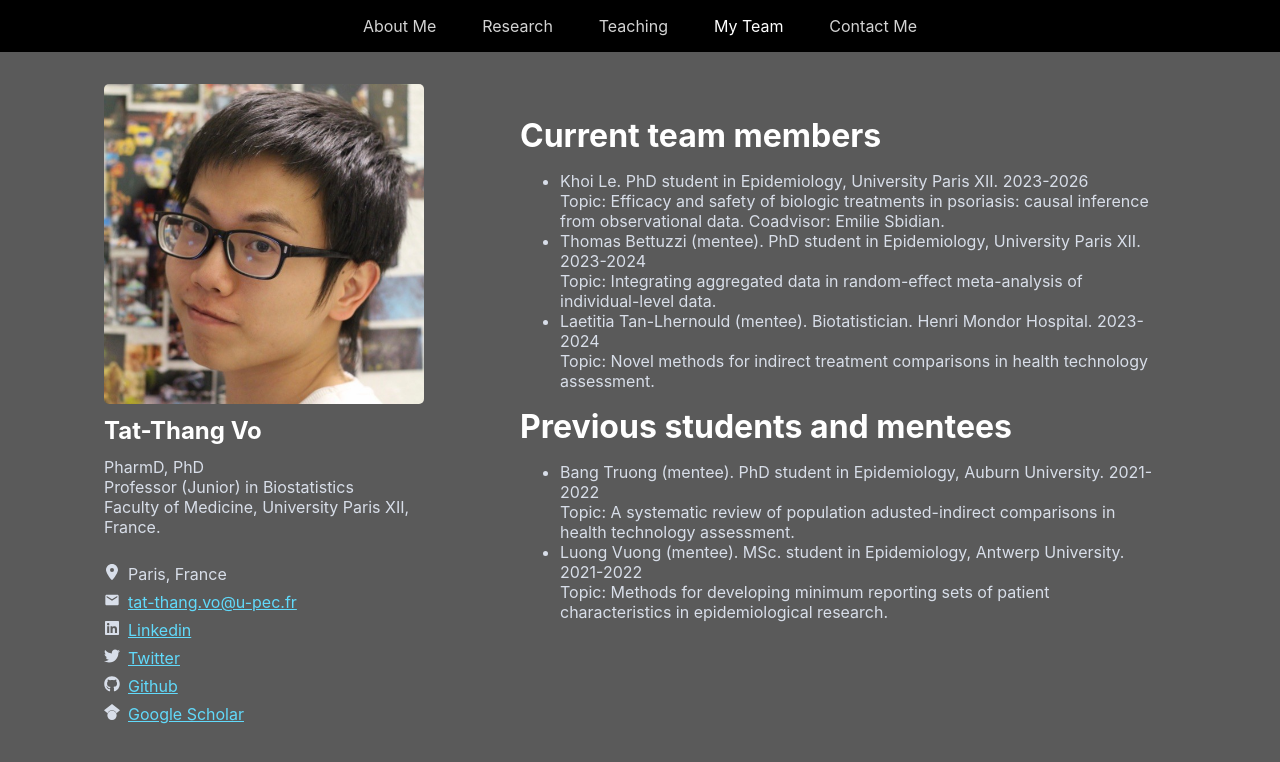
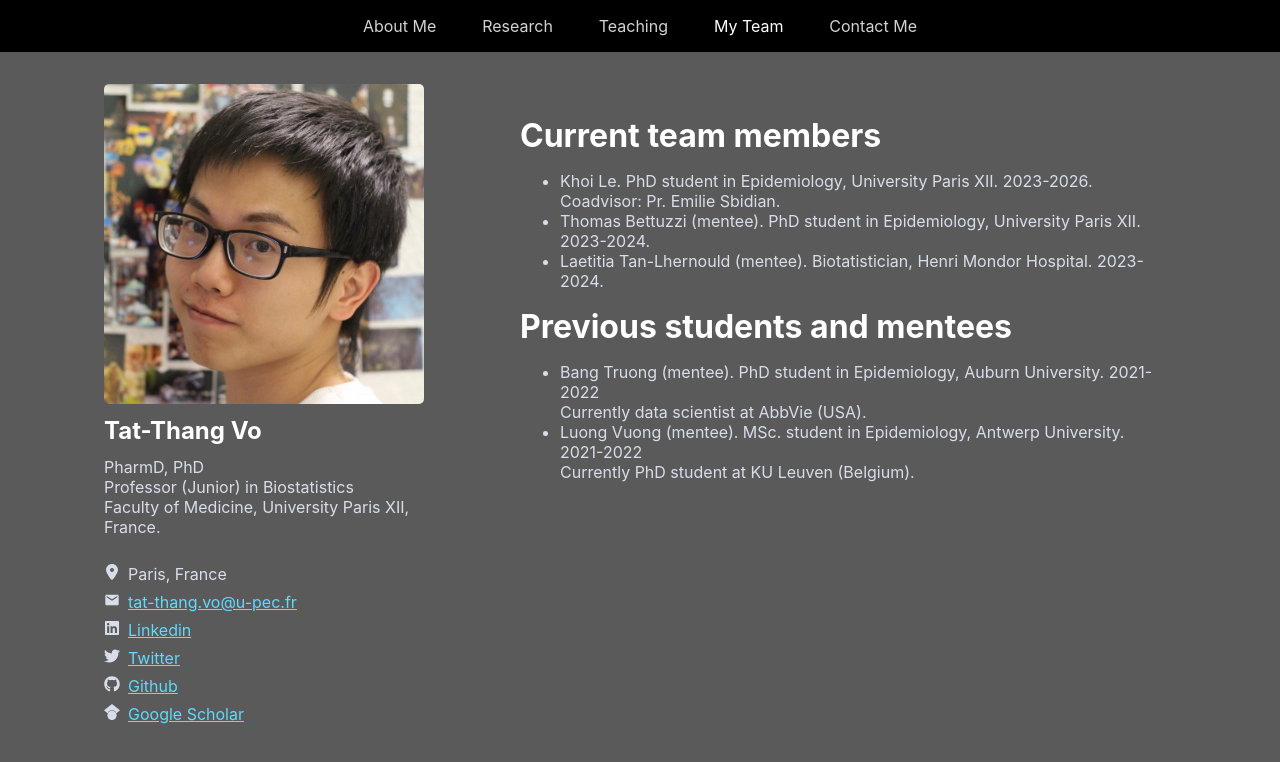
Before and after one commit to votatthang/ttv, a React (Create React App) app: page /MyTeam in a window 1280 px wide. Shown: the top 762 px of the page. Built offline with nearby package versions, Linux system fonts and the light colour scheme.

Commit message:
Update MyTeam.js

```diff
--- a/src/Pages/MyTeam/MyTeam.js
+++ b/src/Pages/MyTeam/MyTeam.js
@@ -8,18 +8,15 @@ export default function MyTeam() {
         <div className="contentText">
             <ul>
                 <li>
-                    Khoi Le. PhD student in Epidemiology, University Paris XII. 2023-2026
-                    <br/> Topic: Efficacy and safety of biologic treatments in psoriasis: causal inference
-                    from observational data. Coadvisor: Emilie Sbidian.
+                    Khoi Le. PhD student in Epidemiology, University Paris XII. 2023-2026.
+                    <br/> Coadvisor: Pr. Emilie Sbidian.
                     <br/>
                 </li>
                 <li>
-                    Thomas Bettuzzi (mentee). PhD student in Epidemiology, University Paris XII. 2023-2024
-                    <br/> Topic: Integrating aggregated data in random-effect meta-analysis of individual-level data.
+                    Thomas Bettuzzi (mentee). PhD student in Epidemiology, University Paris XII. 2023-2024.
                 </li>
                 <li>
-                    Laetitia Tan-Lhernould (mentee). Biotatistician. Henri Mondor Hospital. 2023-2024
-                    <br/> Topic: Novel methods for indirect treatment comparisons in health technology assessment.
+                    Laetitia Tan-Lhernould (mentee). Biotatistician, Henri Mondor Hospital. 2023-2024.
                 </li>
             </ul>
         </div>
@@ -30,13 +27,11 @@ export default function MyTeam() {
             <ul>
                 <li>
                     Bang Truong (mentee). PhD student in Epidemiology, Auburn University. 2021-2022
-                    <br/> Topic: A systematic review of population adusted-indirect comparisons in
-                    health technology assessment.
+                    <br/> Currently data scientist at AbbVie (USA).
                 </li>
                 <li>
                     Luong Vuong (mentee). MSc. student in Epidemiology, Antwerp University. 2021-2022
-                    <br/> Topic: Methods for developing minimum reporting sets of patient characteristics
-                    in epidemiological research.
+                    <br/> Currently PhD student at KU Leuven (Belgium).
                 </li>
             </ul>
         </div>
```
